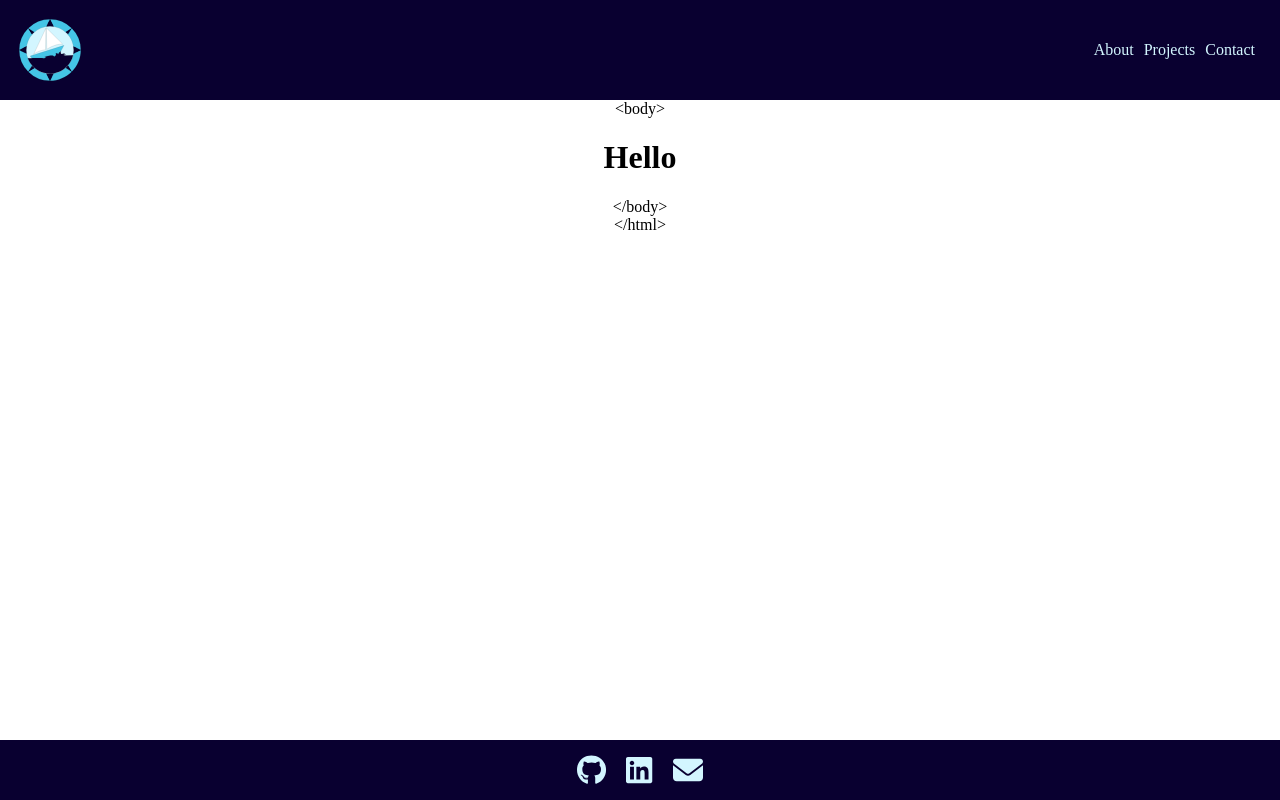
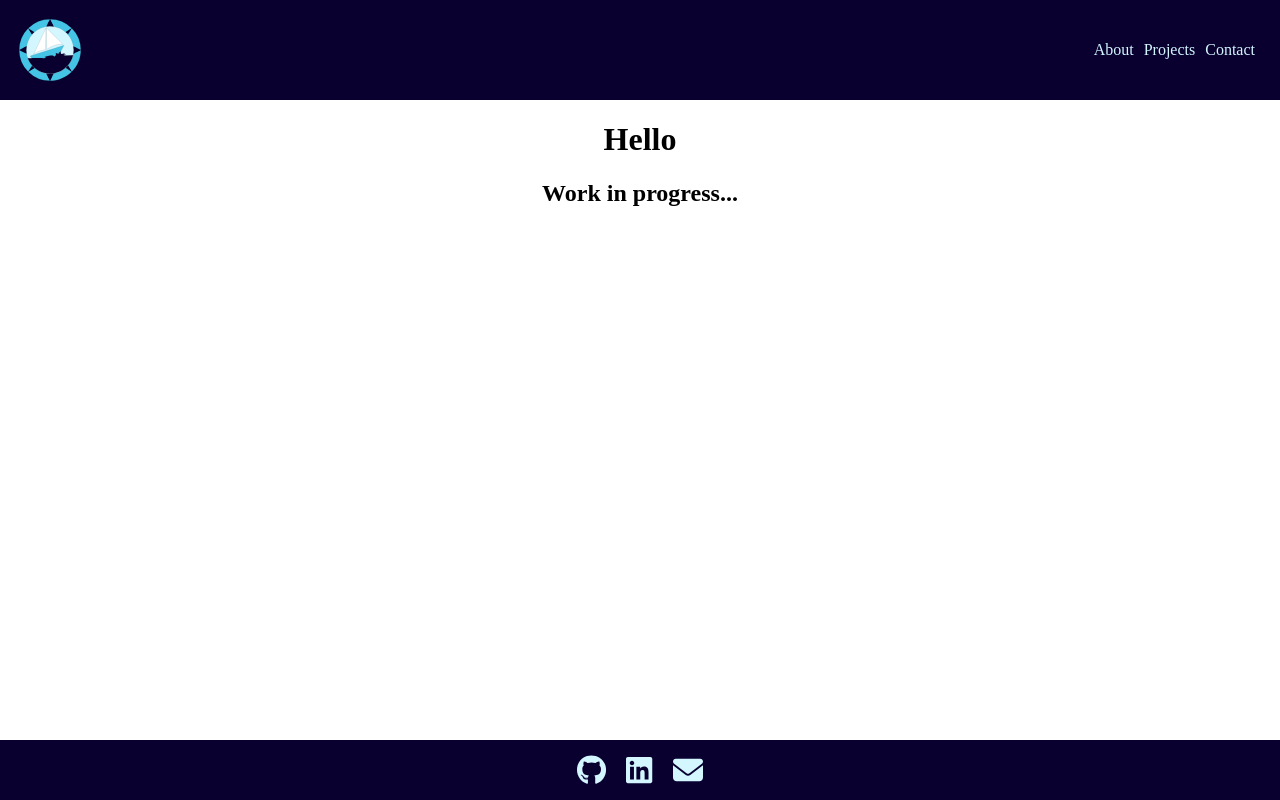
Before and after one commit to frye/react-portfolio, a React (Create React App) app: page / in a window 1280 px wide. Built offline with nearby package versions, Linux system fonts and the light colour scheme.

Commit message:
Cleaning up some placeholder ideas

```diff
--- a/src/components/Home/index.js
+++ b/src/components/Home/index.js
@@ -4,6 +4,7 @@ const Home = () => {
   return (
   <div className="App-container">
     <h1>Hello</h1>
+    <h2>Work in progress...</h2>
   </div>
   );
 };
--- a/src/components/Home/index.scss
+++ b/src/components/Home/index.scss
@@ -1,4 +1,3 @@
 .App-container {
   background-color: white;
-  color: white;
 }
--- a/src/components/Layout/index.js
+++ b/src/components/Layout/index.js
@@ -8,14 +8,7 @@ const Layout = () => {
     <div className="App">
       <NavBar />
       <div className="page">
-        <span className="tags top-tags">&lt;body&gt;</span>
-
         <Outlet />
-        <span className="tags bottom-tags">
-          &lt;/body&gt;
-          <br />
-          <span className="bottom-tag-html">&lt;/html&gt;</span>
-        </span>
       </div>
       <Footer />
     </div>
```
